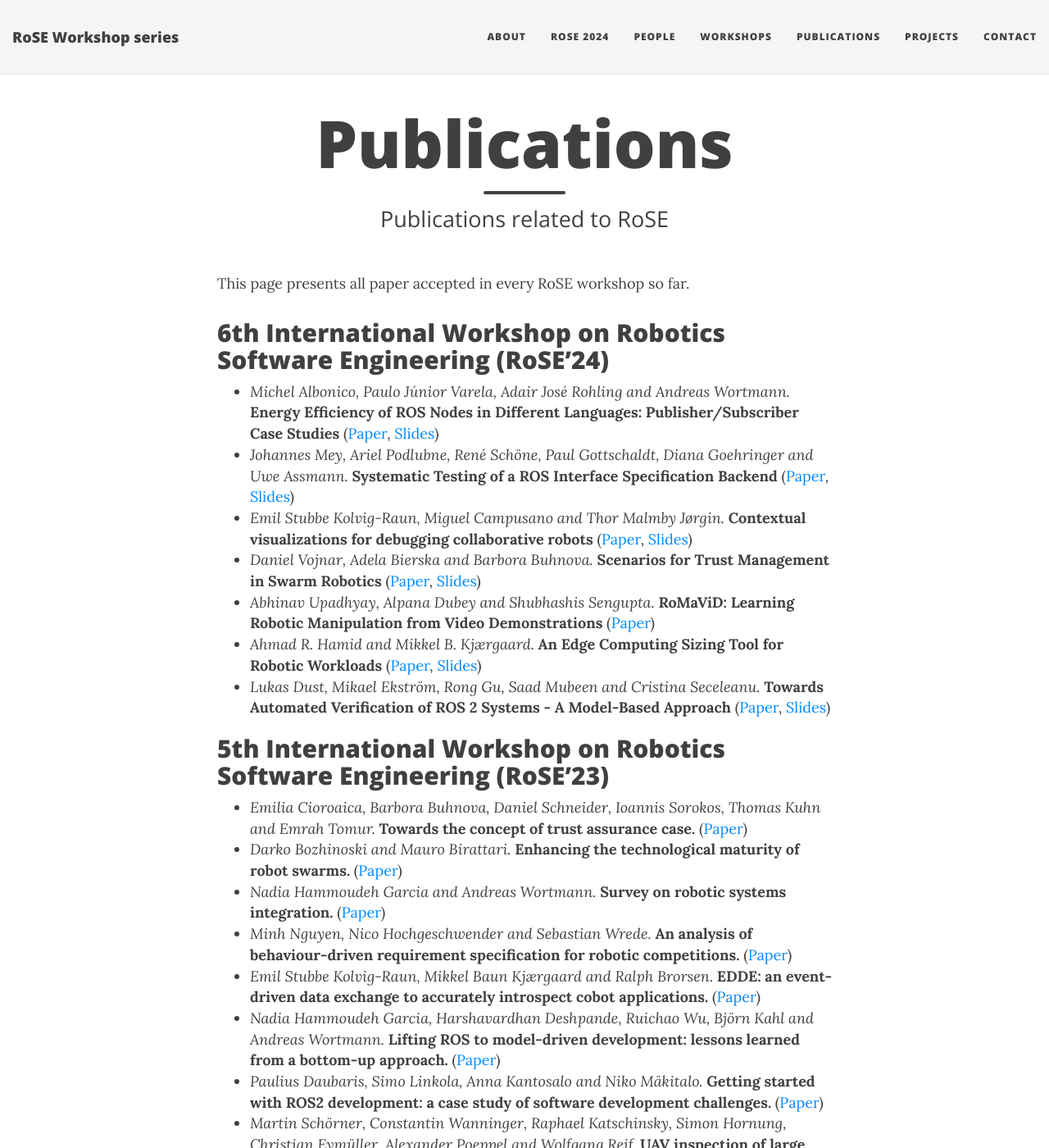
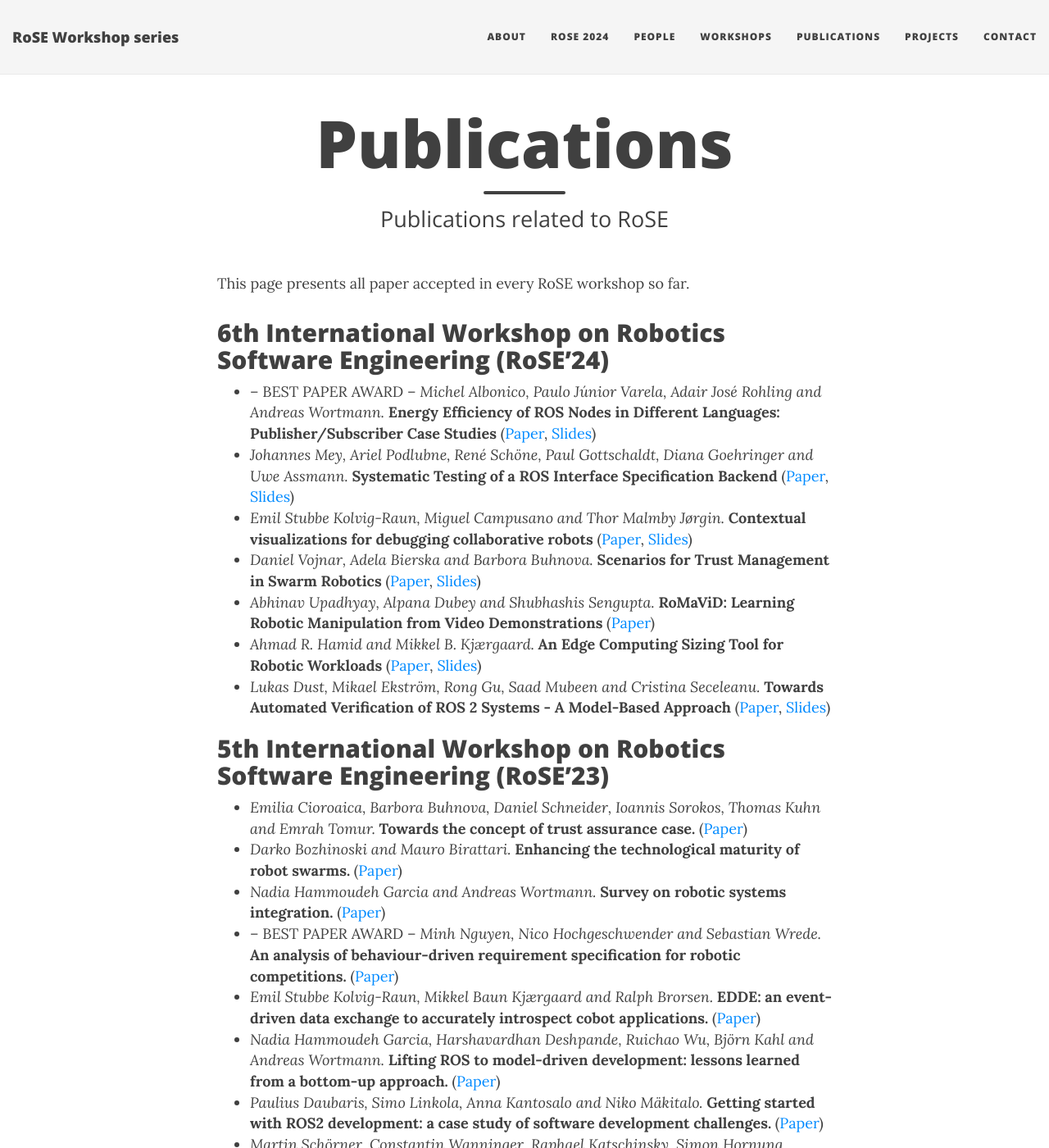
Before and after one commit to rose-workshops/rose-workshops.github.io, a Jekyll site: the page built from publications.md, in a window 1280 px wide and 1400 px high. Shown: the whole window at 82% size. Built offline with Jekyll 4.4.1, drawn with Linux system fonts in a browser that asks for light colours; nearby versions of some CDN libraries.

```diff
--- a/publications.md
+++ b/publications.md
@@ -8,7 +8,7 @@
 
 ## 6th International Workshop on Robotics Software Engineering (RoSE'24)
 
-* _Michel Albonico, Paulo Júnior Varela, Adair José Rohling and Andreas Wortmann._ **Energy Efficiency of ROS Nodes in Different Languages: Publisher/Subscriber Case Studies** ([Paper](/files/rose2024/papers/rose_2024_1.pdf), [Slides](/files/rose2024/slides/rose_2024_1.pdf))
+* -- BEST PAPER AWARD -- _Michel Albonico, Paulo Júnior Varela, Adair José Rohling and Andreas Wortmann._ **Energy Efficiency of ROS Nodes in Different Languages: Publisher/Subscriber Case Studies** ([Paper](/files/rose2024/papers/rose_2024_1.pdf), [Slides](/files/rose2024/slides/rose_2024_1.pdf))
 * _Johannes Mey, Ariel Podlubne, René Schöne, Paul Gottschaldt, Diana Goehringer and Uwe Assmann._ **Systematic Testing of a ROS Interface Specification Backend** ([Paper](/files/rose2024/papers/rose_2024_2.pdf), [Slides](/files/rose2024/slides/rose_2024_2.pdf))
 * _Emil Stubbe Kolvig-Raun, Miguel Campusano and Thor Malmby Jørgin._ **Contextual visualizations for debugging collaborative robots** ([Paper](/files/rose2024/papers/rose_2024_3.pdf), [Slides](/files/rose2024/slides/rose_2024_3.pdf))
 * _Daniel Vojnar, Adela Bierska and Barbora Buhnova._ **Scenarios for Trust Management in Swarm Robotics** ([Paper](/files/rose2024/papers/rose_2024_4.pdf), [Slides](/files/rose2024/slides/rose_2024_4.pdf))
@@ -27,7 +27,7 @@
 * _Nadia Hammoudeh Garcia and Andreas Wortmann._
   **Survey on robotic systems integration.**
   ([Paper](/files/rose2023/papers/RoSE2023_paper_4.pdf))
-* _Minh Nguyen, Nico Hochgeschwender and Sebastian Wrede._
+* -- BEST PAPER AWARD -- _Minh Nguyen, Nico Hochgeschwender and Sebastian Wrede._
   **An analysis of behaviour-driven requirement specification for robotic competitions.**
   ([Paper](/files/rose2023/papers/RoSE2023_paper_10.pdf))
 * _Emil Stubbe Kolvig-Raun, Mikkel Baun Kjærgaard and Ralph Brorsen._
```
